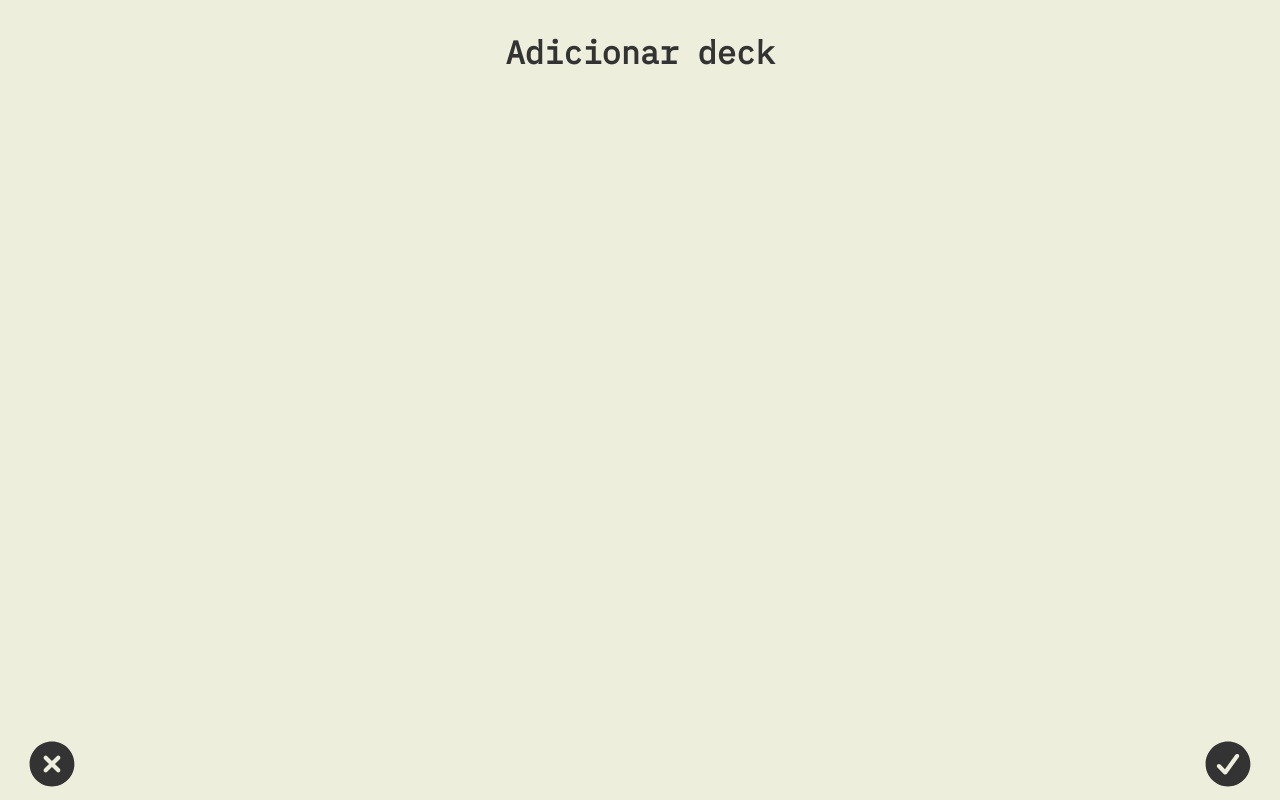
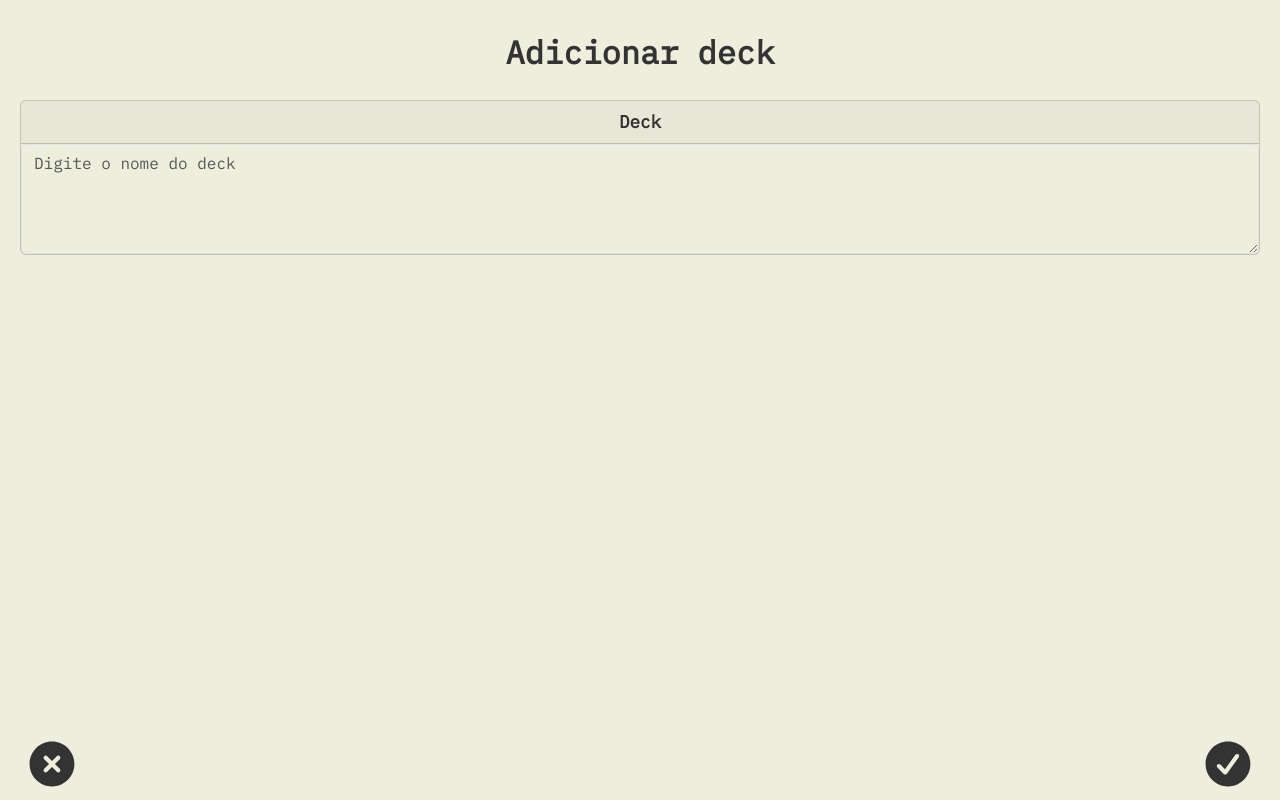
Before and after one commit to rodrigues-heric/flash-card-angular-java, an Angular app in the folder frontend/flashcards/: page /create-deck in a window 1280 px wide. Built offline with nearby package versions, Linux system fonts and the light colour scheme.

Commit message:
Feat: adding card with input for deck name

```diff
--- a/frontend/flashcards/src/app/pages/create-deck/create-deck.component.html
+++ b/frontend/flashcards/src/app/pages/create-deck/create-deck.component.html
@@ -1,6 +1,20 @@
 <div class="row">
   <div class="col">
     <app-title [inputTitle]="'Adicionar deck'"></app-title>
+  </div>
+</div>
+<div class="row">
+  <div class="col">
+    <div class="card text-center">
+      <div class="card-header header-font">Deck</div>
+      <div class="card-body body-style">
+        <textarea
+          class="form-control"
+          rows="4"
+          placeholder="Digite o nome do deck"
+        ></textarea>
+      </div>
+    </div>
   </div>
 </div>
 <div class="row">
@@ -9,7 +23,7 @@
       <icon-cross-big (click)="navigateToHome()"></icon-cross-big>
     </div>
     <div class="position-fixed bottom-0 mb-2 me-4 end-0">
-      <icon-check-big></icon-check-big>
+      <icon-check-big (click)="saveDeck()"></icon-check-big>
     </div>
   </div>
 </div>
--- a/frontend/flashcards/src/app/pages/create-deck/create-deck.component.scss
+++ b/frontend/flashcards/src/app/pages/create-deck/create-deck.component.scss
@@ -0,0 +1,7 @@
+.header-font {
+  font-size: 1.1rem;
+}
+
+.body-style {
+  padding: 0;
+}
--- a/frontend/flashcards/src/app/pages/create-deck/create-deck.component.ts
+++ b/frontend/flashcards/src/app/pages/create-deck/create-deck.component.ts
@@ -12,4 +12,9 @@ export class CreateDeckComponent {
   public navigateToHome(): void {
     this.router.navigate(['/']);
   }
+
+  public saveDeck(): void {
+    // TODO: Implement save deck functionality
+    this.navigateToHome();
+  }
 }
```
